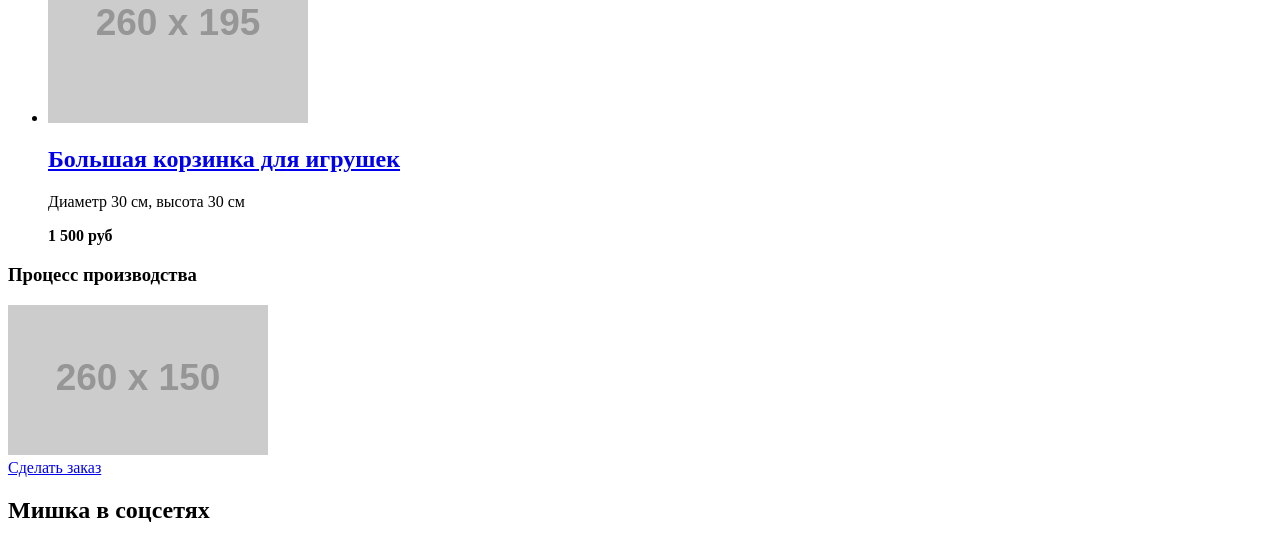
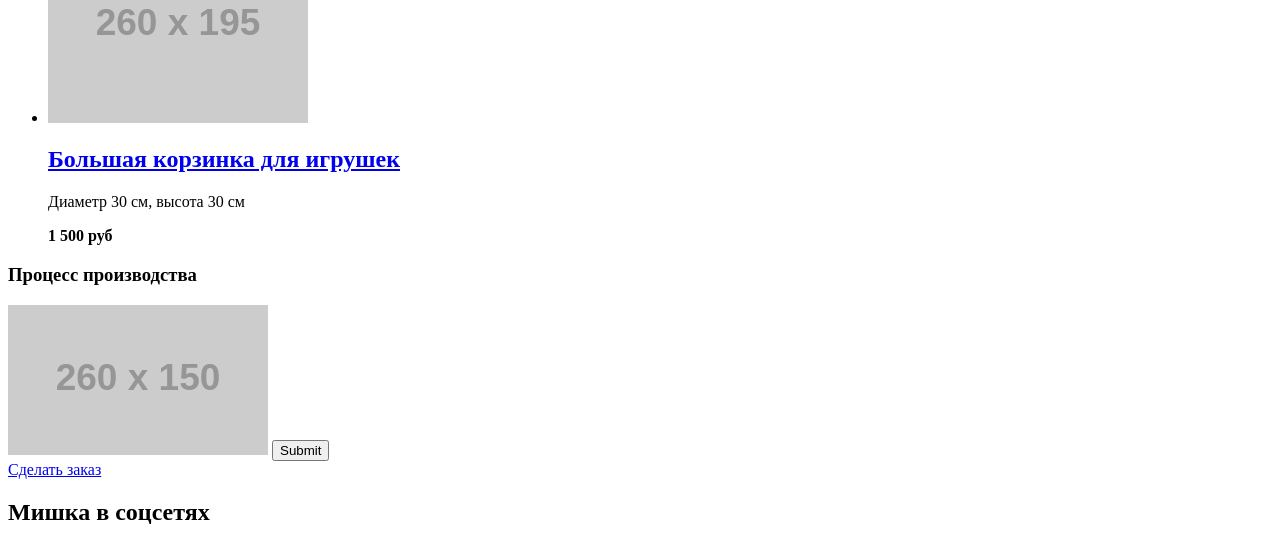
Before and after one commit to olga-tsepilova/138710-mishka-18, a website: page source/catalog.html in a window 1280 px wide. Shown: the part 923-1464 px from the top of the page. Drawn offline with Linux system fonts and the light colour scheme; placeholder pictures from the web are drawn by us.

Commit message:
каталог - запустить видео - заменила  a на input

```diff
--- a/source/catalog.html
+++ b/source/catalog.html
@@ -101,7 +101,7 @@
 
         <div class="video-box">
           <img class="video-box__preview" alt="Видео процесса производства" width="260" height="150" src="https://via.placeholder.com/260x150">
-          <a class="video-box__play" aria-label="Запустить видео"></a>
+          <input class="video-box__play" type="submit" aria-label="Запустить видео">
         </div>
 
       </section>
```
